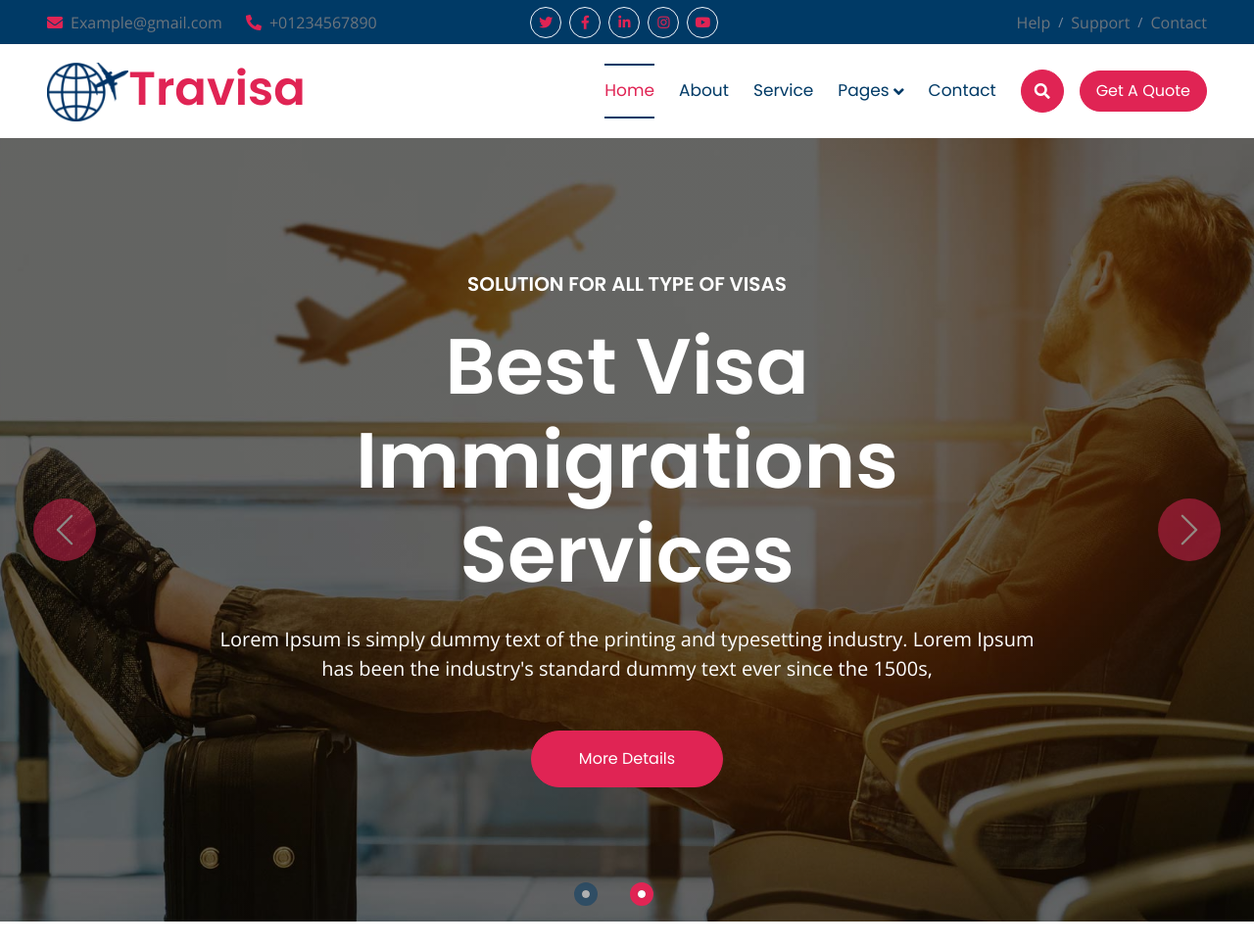
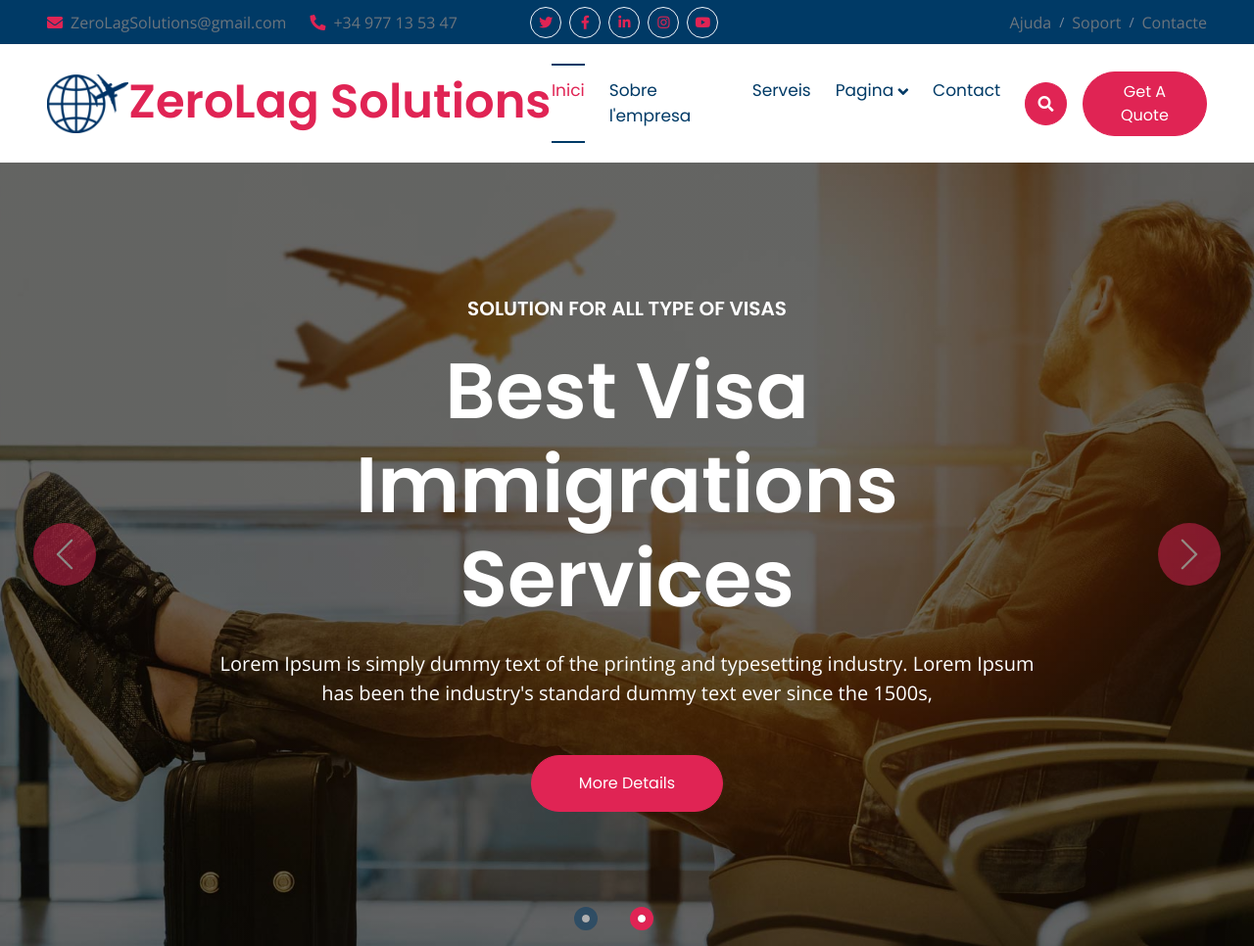
Before and after one commit to Mauri2810/Mauri2810.github.io, a plain HTML site: page web/Travisa-1.0.0/index.html in a window 1280 px wide. Shown: the top 966 px of the page at 98% size. Drawn offline with nearby package versions, Linux system fonts and the light colour scheme.

Commit message:
Update index.html

```diff
--- a/web/Travisa-1.0.0/index.html
+++ b/web/Travisa-1.0.0/index.html
@@ -3,7 +3,7 @@
 
     <head>
         <meta charset="utf-8">
-        <title>Travisa - Visa & Immigration Website Template</title>
+        <title>ZeroLag Solutions - Web de components per a ordinadors</title>
         <meta content="width=device-width, initial-scale=1.0" name="viewport">
         <meta content="" name="keywords">
         <meta content="" name="description">
@@ -34,7 +34,7 @@
         <!-- Spinner Start -->
         <div id="spinner" class="show bg-white position-fixed translate-middle w-100 vh-100 top-50 start-50 d-flex align-items-center justify-content-center">
             <div class="spinner-border text-secondary" style="width: 3rem; height: 3rem;" role="status">
-                <span class="sr-only">Loading...</span>
+                <span class="sr-only">Carregant...</span>
             </div>
         </div>
         <!-- Spinner End -->
@@ -45,8 +45,8 @@
             <div class="row gx-0 align-items-center">
                 <div class="col-lg-5 text-center text-lg-start mb-lg-0">
                     <div class="d-flex">
-                        <a href="#" class="text-muted me-4"><i class="fas fa-envelope text-secondary me-2"></i>Example@gmail.com</a>
-                        <a href="#" class="text-muted me-0"><i class="fas fa-phone-alt text-secondary me-2"></i>+01234567890</a>
+                        <a href="#" class="text-muted me-4"><i class="fas fa-envelope text-secondary me-2"></i>ZeroLagSolutions@gmail.com</a>
+                        <a href="#" class="text-muted me-0"><i class="fas fa-phone-alt text-secondary me-2"></i>+34 977 13 53 47</a>
                     </div>
                 </div>
                 <div class="col-lg-3 row-cols-1 text-center mb-2 mb-lg-0">
@@ -60,9 +60,9 @@
                 </div>
                 <div class="col-lg-4 text-center text-lg-end">
                     <div class="d-inline-flex align-items-center" style="height: 45px;">
-                        <a href="#" class="text-muted me-2"> Help</a><small> / </small>
-                        <a href="#" class="text-muted mx-2"> Support</a><small> / </small>
-                        <a href="#" class="text-muted ms-2"> Contact</a>
+                        <a href="#" class="text-muted me-2"> Ajuda</a><small> / </small>
+                        <a href="#" class="text-muted mx-2"> Soport</a><small> / </small>
+                        <a href="#" class="text-muted ms-2"> Contacte</a>
                     </div>
                 </div>
             </div>
@@ -73,7 +73,7 @@
         <div class="container-fluid nav-bar p-0">
             <nav class="navbar navbar-expand-lg navbar-light bg-white px-4 px-lg-5 py-3 py-lg-0">
                 <a href="" class="navbar-brand p-0">
-                    <h1 class="display-5 text-secondary m-0"><img src="img/brand-logo.png" class="img-fluid" alt="">Travisa</h1>
+                    <h1 class="display-5 text-secondary m-0"><img src="img/brand-logo.png" class="img-fluid" alt="">ZeroLag Solutions</h1>
                     <!-- <img src="img/logo.png" alt="Logo"> -->
                 </a>
                 <button class="navbar-toggler" type="button" data-bs-toggle="collapse" data-bs-target="#navbarCollapse">
@@ -81,11 +81,11 @@
                 </button>
                 <div class="collapse navbar-collapse" id="navbarCollapse">
                     <div class="navbar-nav ms-auto py-0">
-                        <a href="index.html" class="nav-item nav-link active">Home</a>
-                        <a href="about.html" class="nav-item nav-link">About</a>
-                        <a href="service.html" class="nav-item nav-link">Service</a>
+                        <a href="index.html" class="nav-item nav-link active">Inici</a>
+                        <a href="about.html" class="nav-item nav-link">Sobre l'empresa</a>
+                        <a href="service.html" class="nav-item nav-link">Serveis</a>
                         <div class="nav-item dropdown">
-                            <a href="#" class="nav-link" data-bs-toggle="dropdown"><span class="dropdown-toggle">Pages</span></a>
+                            <a href="#" class="nav-link" data-bs-toggle="dropdown"><span class="dropdown-toggle">Pagina</span></a>
                             <div class="dropdown-menu m-0">
                                 <a href="feature.html" class="dropdown-item">Feature</a>
                                 <a href="countries.html" class="dropdown-item">Countries</a>
```
